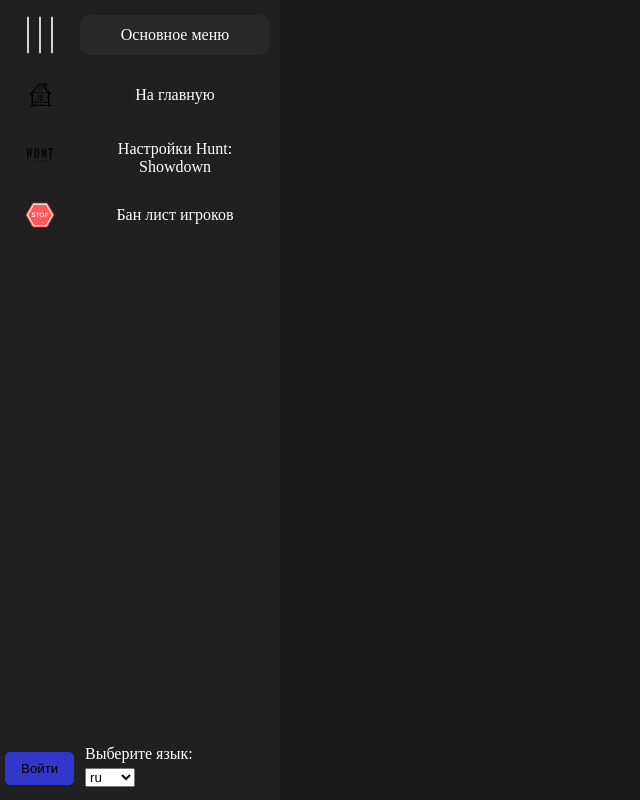
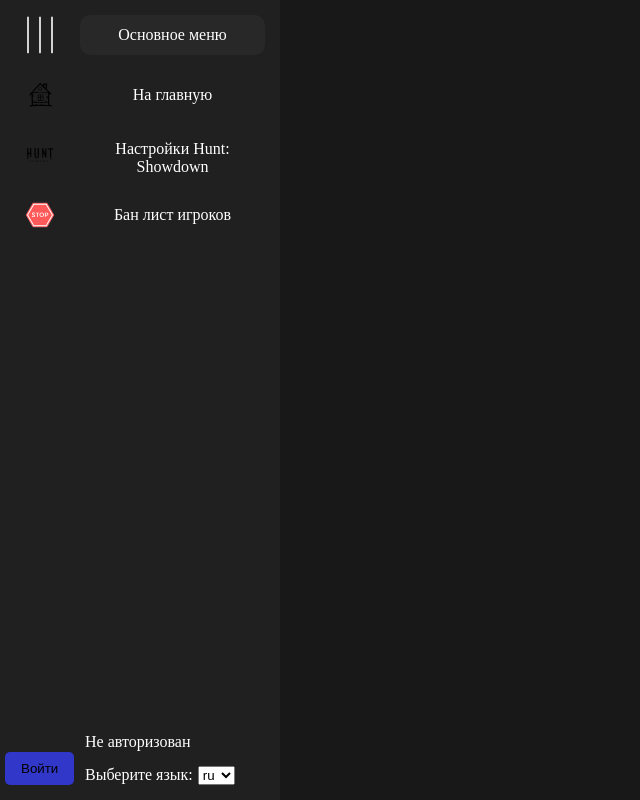
Before and after one commit to Lugzan151892/hunt-showdown, a Nuxt app: page /login in a window 1280 px wide. Both pictures are taken after a click on the picture 40 px from the left and 35 px from the top of the page. Shown: the whole page, without its empty margins (0-640 px from the left). Built offline with nearby package versions, Linux system fonts and the light colour scheme.

Commit message:
banned_users: added new menu component

```diff
--- a/app.vue
+++ b/app.vue
@@ -1,6 +1,6 @@
 <template>
 	<div class="app">
-		<HeaderComponent />
+		<MenuComponent />
 		<div class="content">
 			<div class="content__wrapper">
 				<NuxtPage />
--- a/components/HeaderComponent.vue
+++ b/components/HeaderComponent.vue
@@ -60,7 +60,6 @@
 	import menuIcon from '@/assets/images/menu.svg';
 	import home from '@/assets/images/home.svg';
 	import ban from '@/assets/images/ban.svg';
-	// import calculator from '@/assets/images/calculator.svg';
 
 	const mainStore = useMainStore();
 
@@ -75,7 +74,6 @@
 		{ name: 'Main Page', img: home, route: 'home', text: 'main.mainPage' },
 		{ name: 'Hunt Showdown', img: huntIcon, route: 'hunt-showdown', text: 'main.huntSettingsPage' },
 		{ name: 'Banned list', img: ban, route: 'suspicious-players', text: 'main.bannedListPage' }
-		// { name: 'Calculator', img: calculator, route: 'hunt-calculator', text: 'main.huntCalculator' }
 	];
 	const handleLogin = () => {
 		router.push({ name: 'login' });
--- /dev/null
+++ b/components/menu-component/MenuComponent.vue
@@ -0,0 +1,210 @@
+<template>
+	<header
+		:class="{
+			[$style[className]]: true,
+			[$style[`${className}--active`]]: menu
+		}"
+	>
+		<div :class="$style[`${className}-left`]">
+			<img
+				:src="menuIcon"
+				alt="menu"
+				:class="{
+					[$style[`${className}-left--icon`]]: true,
+					[$style[`${className}-left--icon-active`]]: menu
+				}"
+				@click="setMenu"
+			/>
+			<div :class="$style[`${className}-menu`]">
+				<div
+					v-for="item in items"
+					:key="`${item}-key`"
+					:class="{
+						[$style[`${className}-menu--item`]]: true,
+						[$style[`${className}-menu--item-active`]]: $route.name === item.route
+					}"
+					@click="handleClickRoute(item.route)"
+				>
+					<img :src="item.img" :alt="item.img" :class="$style[`${className}-menu--item-logo`]" />
+				</div>
+			</div>
+			<div :class="$style[`${className}-left--bottom`]">
+				<UiCustomButton v-if="mainStore.user" title="auth.logout" @click="mainStore.handleLogout()" />
+				<UiCustomButton v-if="!mainStore.user" title="auth.loginTitle" @click="handleLogin" />
+			</div>
+		</div>
+		<div :class="$style[`${className}-right`]">
+			<div :class="$style[`${className}-right--title`]">{{ $t('main.menuTitle') }}</div>
+			<div :class="$style[`${className}-right--menu`]">
+				<div
+					v-for="item in items"
+					:key="`${item}-key`"
+					:class="{
+						[$style[`${className}-right--menu-item`]]: true,
+						[$style[`${className}-right--menu-item--active`]]: $route.name === item.route
+					}"
+					@click="handleClickRoute(item.route)"
+				>
+					{{ $t(item.text) }}
+				</div>
+			</div>
+			<div :class="$style[`${className}-right--bottom`]">
+				<div>
+					{{ mainStore.user ? `Вы вошли как ${mainStore.user.username}` : 'Не авторизован' }}
+				</div>
+				<form v-if="menu" :class="$style[`${className}-right--bottom-form`]">
+					<label for="locale-select">{{ $t('main.chooseLanguage') }}</label>
+					<select id="locale-select" v-model="$i18n.locale">
+						<option value="en">en</option>
+						<option value="ru">ru</option>
+					</select>
+				</form>
+			</div>
+		</div>
+	</header>
+</template>
+
+<script lang="ts" setup>
+	import huntIcon from '@/assets/images/hunt.svg';
+	import { useMainStore } from '~/store/mainStore';
+	import menuIcon from '@/assets/images/menu.svg';
+	import home from '@/assets/images/home.svg';
+	import ban from '@/assets/images/ban.svg';
+
+	const className = 'menu-component';
+
+	const mainStore = useMainStore();
+	const menu = ref(false);
+
+	const setMenu = () => {
+		menu.value = !menu.value;
+	};
+
+	const router = useRouter();
+
+	const items = [
+		{ name: 'Main Page', img: home, route: 'home', text: 'main.mainPage' },
+		{ name: 'Hunt Showdown', img: huntIcon, route: 'hunt-showdown', text: 'main.huntSettingsPage' },
+		{ name: 'Banned list', img: ban, route: 'suspicious-players', text: 'main.bannedListPage' }
+	];
+
+	const handleLogin = () => {
+		router.push({ name: 'login' });
+	};
+
+	const handleClickRoute = (routeName: string): void => {
+		router.push({ name: routeName });
+	};
+</script>
+
+<style lang="scss" module>
+	$component: 'menu-component';
+	.#{$component} {
+		max-width: 100%;
+		display: grid;
+		height: 100vh;
+		position: fixed;
+		grid-template-columns: 80px 1fr;
+		top: 0;
+		left: 0px;
+		padding-top: 15px;
+		background-color: var(--bg-header, #202020);
+		width: 80px;
+		transition: width ease-in-out 0.3s;
+
+		&--active {
+			width: 280px;
+		}
+
+		&-left {
+			width: 80px;
+			min-height: 100%;
+			display: grid;
+			grid-template-rows: max-content 1fr max-content;
+			&--icon {
+				display: grid;
+				margin: 0 auto;
+				transition: all 0.5s ease-in-out;
+				max-height: 40px;
+				max-width: 40px;
+				cursor: pointer;
+				&-active {
+					grid-area: 1 / 1 / 2 / 2;
+					transform: rotate(90deg);
+				}
+			}
+			&--bottom {
+				padding: 0 5px 15px;
+			}
+		}
+
+		&-menu {
+			margin: 0 auto;
+			width: 50px;
+			margin-top: 15px;
+
+			&--item {
+				border-radius: 10px;
+				cursor: pointer;
+				display: grid;
+				justify-items: center;
+				padding: 10px;
+				margin-bottom: 10px;
+				&-logo {
+					height: 30px;
+					width: 30px;
+				}
+				&-active {
+					background-color: var(--menu-icon-active);
+				}
+			}
+			&--item:last-child {
+				margin-bottom: 0;
+			}
+		}
+
+		&-right {
+			overflow: hidden;
+			width: 100%;
+			display: grid;
+			grid-template-rows: max-content 1fr max-content;
+			min-height: 100%;
+			&--title {
+				margin: auto 0;
+				height: 40px;
+				display: grid;
+				align-items: center;
+				text-align: center;
+				background-color: var(--menu-icon-active);
+				border-radius: 10px;
+			}
+			&--menu {
+				margin-top: 15px;
+				&-item {
+					@extend .#{$component}-menu--item;
+					height: 50px;
+					display: grid;
+					align-items: center;
+					text-align: center;
+					&--active {
+						@extend .#{$component}-menu--item-active;
+					}
+				}
+			}
+			&--bottom {
+				padding: 0 5px 15px;
+				display: grid;
+				row-gap: 15px;
+
+				&-form {
+					display: grid;
+					grid-template-columns: max-content max-content;
+					column-gap: 5px;
+				}
+			}
+		}
+		&-right > div {
+			margin-right: 15px;
+		}
+	}
+</style>
--- a/pages/auth/LoginView.vue
+++ b/pages/auth/LoginView.vue
@@ -45,9 +45,7 @@
 	const handleSubmit = async () => {
 		if (isLogin.value) {
 			await authStore.handleLogin();
-			// if (loginResult) {
-			// 	router.push('/');
-			// }
+			router.push({ name: 'home' });
 		} else {
 			await authStore.handleRegistry();
 		}
--- a/pages/auth/store/authStore.ts
+++ b/pages/auth/store/authStore.ts
@@ -75,7 +75,6 @@ export const useAuthStore = defineStore('authStore', {
 				if (result.success) {
 					this.mainStore.user = result.data;
 					this.mainStore.isAuth = true;
-					this.loadUser();
 				} else {
 					this.mainStore.openModal(result.errorMessage || '', undefined, 'error');
 				}
```
